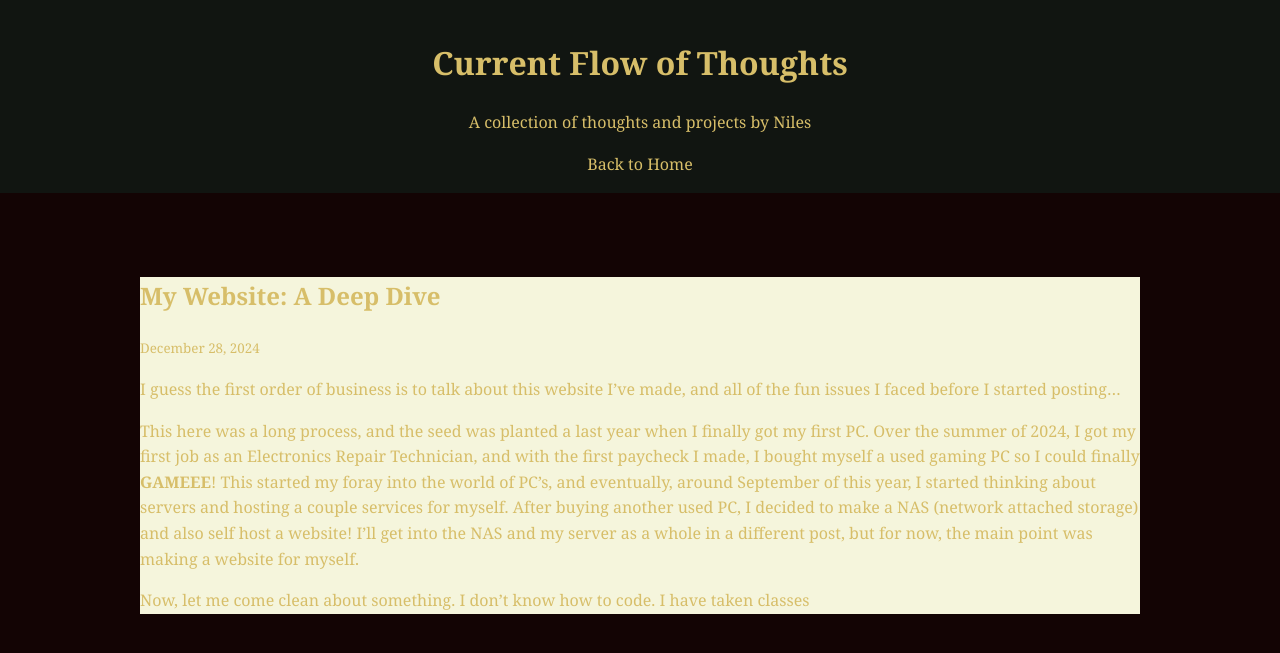
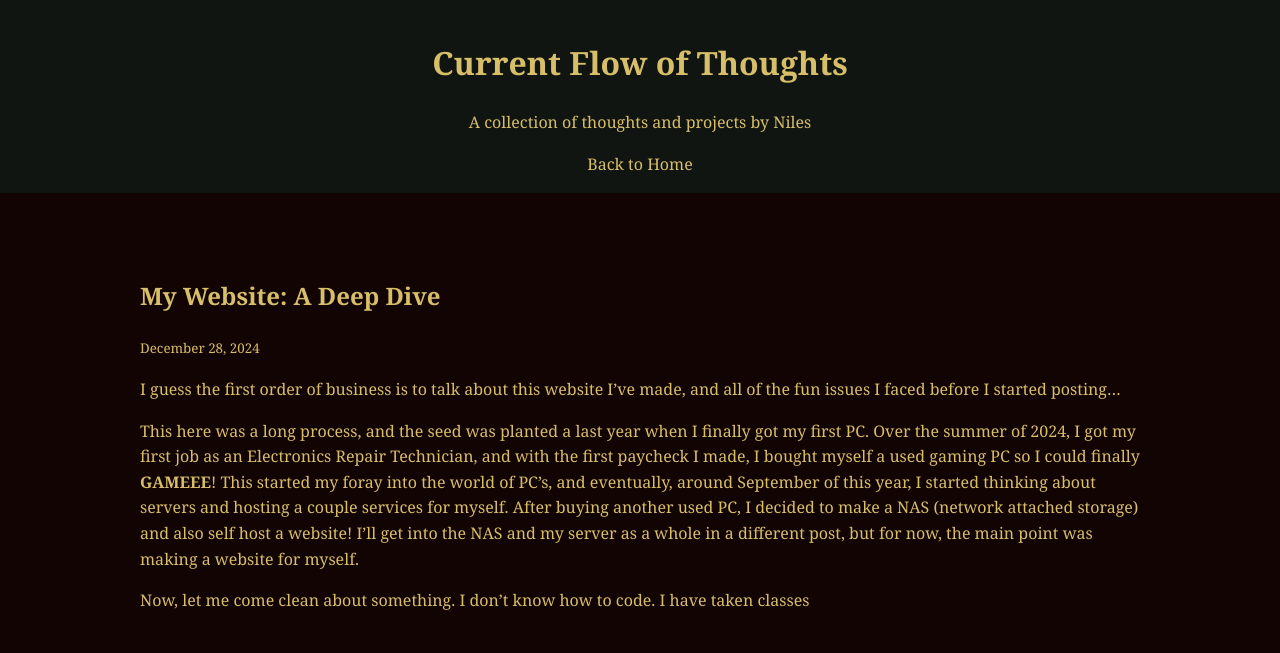
Before and after one commit to n-samaniego/Current-Flow-of-Thoughts, a Jekyll site: the page built from _posts/2024-12-28-My-Story:-A-Deep-Dive.md, in a window 1280 px wide. Shown: the top 653 px of the page. Built offline with Jekyll 4.4.1, drawn with Linux system fonts in a browser that asks for light colours.

Commit message:
Update post.html

```diff
--- a/_layouts/post.html
+++ b/_layouts/post.html
@@ -2,7 +2,7 @@
 layout: default
 ---
 
-<article style="background-color: #f5f5dc;"> <!-- Cream-colored background -->
+<article style="background-color: #130404;"> <!-- Cream-colored background -->
   <h1>{{ page.title }}</h1>
   <small>{{ page.date | date: "%B %d, %Y" }}</small>
 
```
